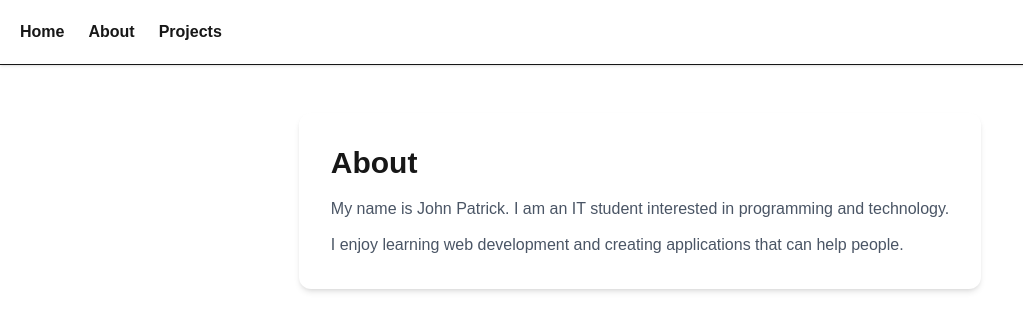
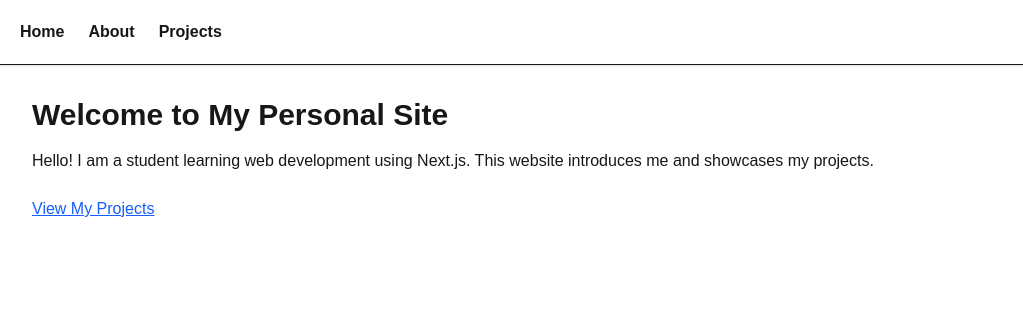
Before and after one commit to aljonevangelista2-ux/My-first-app-Evangelista, a Next.js app: page /about in a window 1280 px wide. Shown: the top 330 px of the page, without its empty margins (0-1023 px from the left). Built offline with nearby package versions, Linux system fonts and the light colour scheme.

Commit message:
Build home page

```diff
--- a/app/about/page.tsx
+++ b/app/about/page.tsx
@@ -1,22 +1,23 @@
+import Link from "next/link";
 
-export default function AboutPage() {
+export default function Home() {
   return (
-    <main className="mx-auto max-w-5xl px-6 py-12">
-      <div className="rounded-xl bg-white p-8 shadow-md">
-        <h1 className="mb-4 text-3xl font-bold">
-          About
-        </h1>
+    <main className="p-8">
+      <h1 className="mb-4 text-3xl font-bold">
+        Welcome to My Personal Site
+      </h1>
 
-        <p className="mb-3 text-gray-600">
-          My name is John Patrick. I am an IT student
-          interested in programming and technology.
-        </p>
+      <p className="mb-6">
+        Hello! I am a student learning web development using Next.js.
+        This website introduces me and showcases my projects.
+      </p>
 
-        <p className="text-gray-600">
-          I enjoy learning web development and
-          creating applications that can help people.
-        </p>
-      </div>
+      <Link
+        href="/projects"
+        className="text-blue-600 underline"
+      >
+        View My Projects
+      </Link>
     </main>
   );
 }
```
